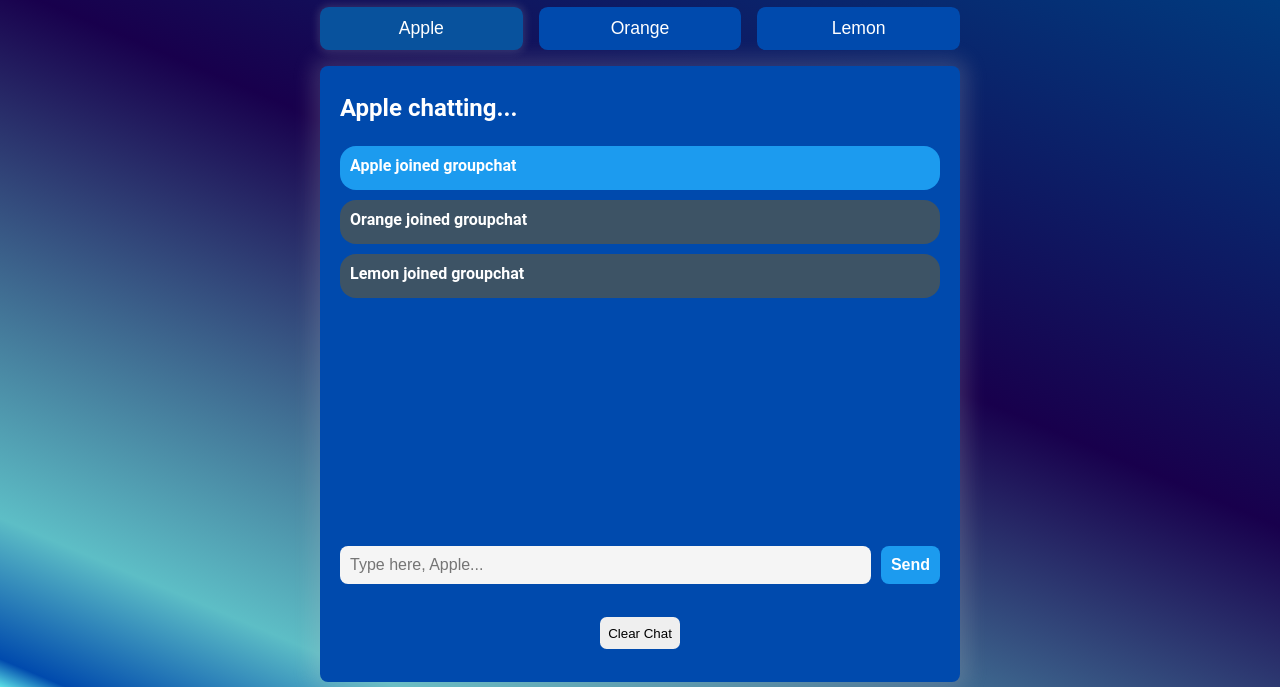
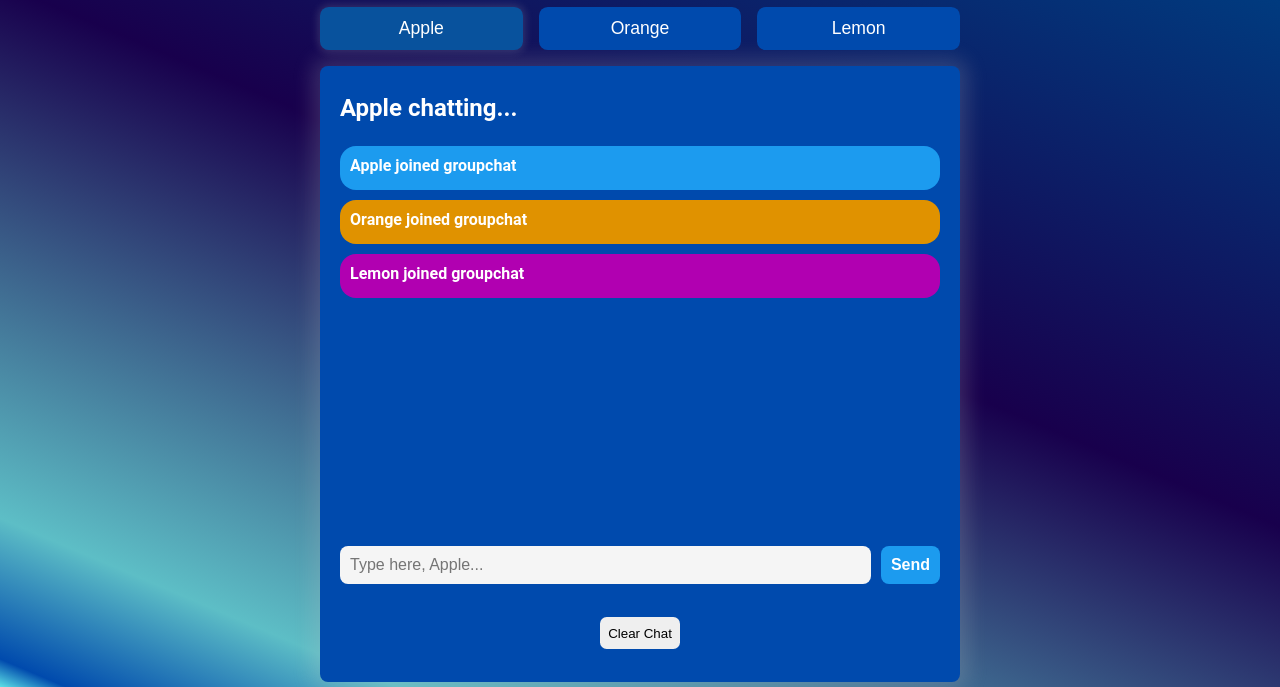
Before and after one commit to marimatar/AmicitiaProject, a Flask app: page /chat in a window 1280 px wide. Shown: the part 177-864 px from the top of the page. Run offline with Flask 3, Linux system fonts and the light colour scheme.

Commit message:
Updated chat so that users have a different msg color

```diff
--- a/website/templates/chat.html
+++ b/website/templates/chat.html
@@ -196,9 +196,14 @@
     background-color: #1c9bef;
   }
 
-  .gray-bg {
-    background-color: #3d5365;
+  .orange-bg {
+    background-color: rgb(224, 146, 0);
   }
+
+  .purple-bg {
+  background-color: rgb(177, 0, 177);
+}
+
 
   .chat-input-form {
     display: flex;
@@ -261,11 +266,11 @@
           <div class="message-sender">Apple joined groupchat</div>
         </div>
 
-        <div class="message gray-bg">
+        <div class="message orange-bg">
           <div class="message-sender">Orange joined groupchat</div>
         </div>
 
-        <div class="message gray-bg">
+        <div class="message purple-bg">
           <div class="message-sender">Lemon joined groupchat</div>
         </div>
 
@@ -292,7 +297,7 @@ const clearChatBtn = document.querySelector('.clear-chat-button')
 const messages = JSON.parse(localStorage.getItem('messages')) || []
 
 const createChatMessageElement = (message) => `
-  <div class="message ${message.sender === 'Apple' ? 'blue-bg' : 'gray-bg'}">
+  <div class="message ${message.sender === 'Apple' ? 'blue-bg' : message.sender === 'Orange' ? 'orange-bg' : 'purple-bg'}">
     <div class="message-sender">${message.sender}</div>
     <div class="message-text">${message.text}</div>
     <div class="message-timestamp">${message.timestamp}</div>
```
